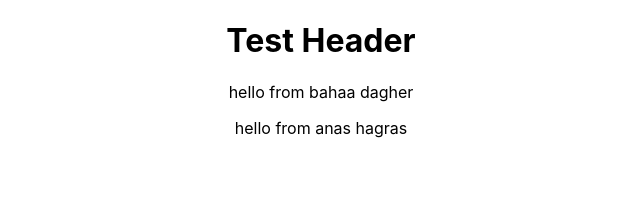
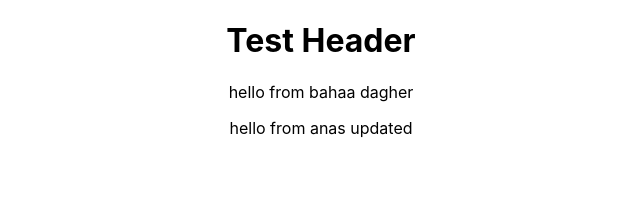
Before and after one commit to AnasHagras/Portfolio, a React (Create React App) app in the folder frontend/: page / in a window 1280 px wide. Shown: the top 208 px of the page, without its empty margins (319-959 px from the left). Built offline with nearby package versions, Linux system fonts and the light colour scheme.

Commit message:
anas-updated

```diff
--- a/frontend/src/App.js
+++ b/frontend/src/App.js
@@ -5,7 +5,7 @@ function App() {
     <div className="App">
       <h1>Test Header</h1>
       <p> hello from bahaa dagher </p>
-      <p> hello from anas hagras </p>
+      <p> hello from anas updated </p>
     </div>
   );
 }
```
